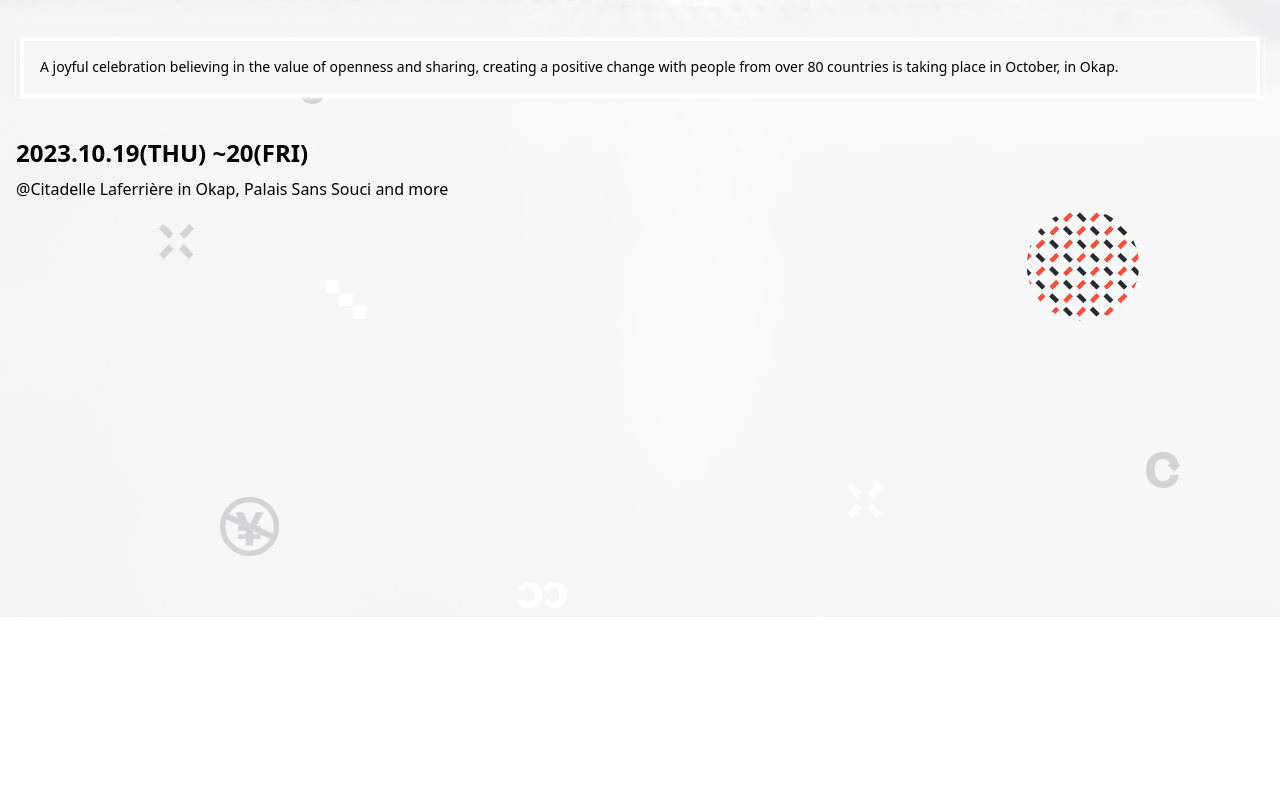
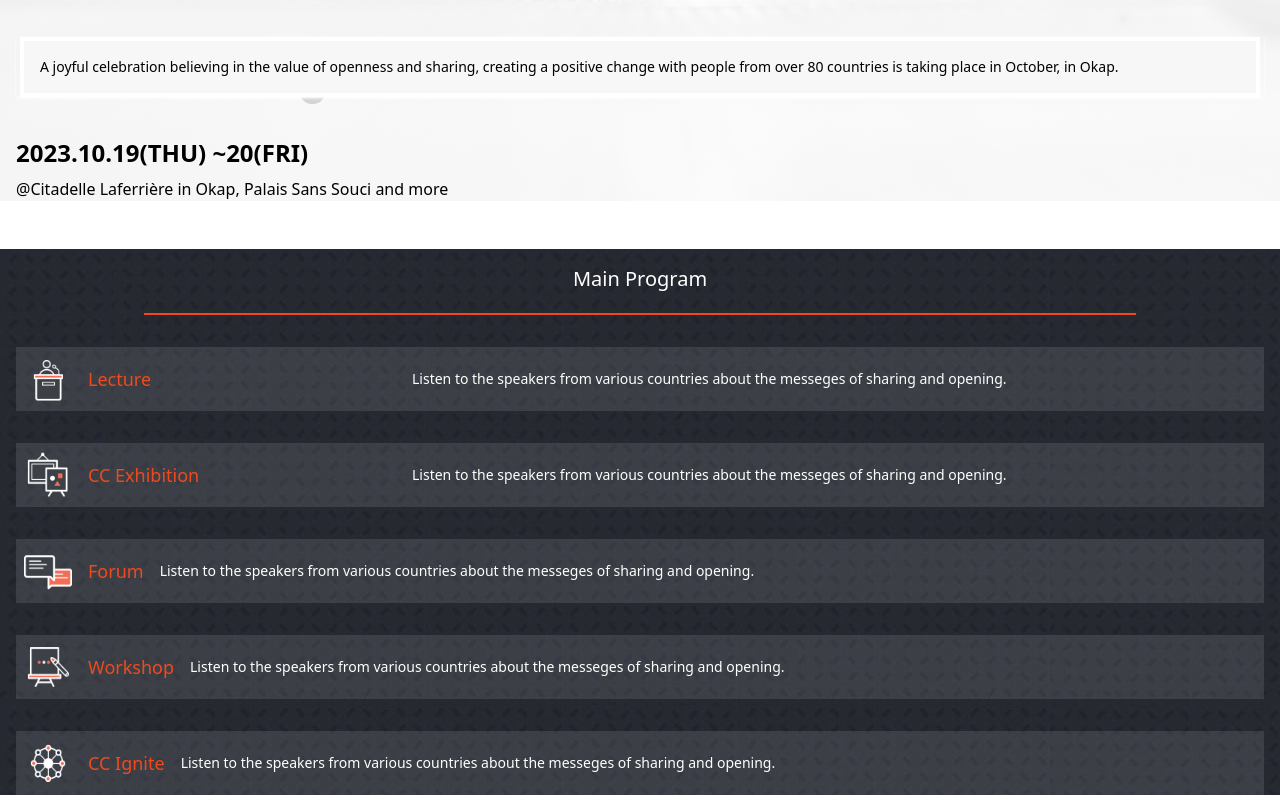
Before and after one commit to didierganthier/event-website, a website: page index.html in a window 1280 px wide. Shown: the part 183-990 px from the top of the page. Before the commit the page ends 800 px from the top, so only its background shows below. Drawn offline with Linux system fonts and the light colour scheme.

Commit message:
Add images to design

```diff
--- a/index.html
+++ b/index.html
@@ -10,7 +10,7 @@
 </head>
 <body>
     <!--Double Navbar-->
-    <header class="h-screen bg-[url('/images/header.png')] overflow-clip">
+    <header class="bg-[url('/images/header.png')] overflow-clip">
         <nav class="bg-[#3E3E3E] w-full md:flex justify-end text-white space-x-6 pr-36 py-2 hidden">
           <i class="fa fa-facebook pt-1 cursor-pointer scale-100 hover:scale-105"></i>
           <i class="fa fa-twitter pt-1 cursor-pointer scale-100 hover:scale-105"></i>
@@ -35,6 +35,50 @@
         <p class="px-4 pt-10 text-2xl font-extrabold">2023.10.19(THU) ~20(FRI)</p>
         <p class="px-4 pt-2">@Citadelle Laferrière in Okap, Palais Sans Souci and more</p>
     </header>
+    <section class="bg-[url('/images/pattern.jpeg')]">
+      <p class="flex justify-center pt-4 text-white text-xl mt-12">Main Program</p>
+      <hr class="border-[#F04A1C] border mx-36 my-5"/>
+      <div class="flex items-center mx-4 mt-8 mb-3 py-2 px-2 bg-white bg-opacity-10 gap-4">
+        <img class="w-12 h-12" src="/images/lecture.png" alt="lecture">
+        <p class="text-[#F04A1C] pr-5 text-lg w-1/4">Lecture</p>
+        <p class="text-white text-sm w-2/4">Listen to the speakers from various
+          countries about the messeges of
+          sharing and opening.
+        </p>
+      </div>
+      <div class="flex items-center mx-4 mt-8 mb-3 py-2 px-2 bg-white bg-opacity-10 gap-4">
+        <img class="w-12 h-12" src="/images/exhibition.png" alt="lecture">
+        <p class="text-[#F04A1C] pr-5 text-lg w-1/4">CC Exhibition</p>
+        <p class="text-white text-sm w-2/4">Listen to the speakers from various
+          countries about the messeges of
+          sharing and opening.
+        </p>
+      </div>
+      <div class="flex items-center mx-4 mt-8 mb-3 py-2 px-2 bg-white bg-opacity-10">
+        <img class="w-12 h-12" src="/images/forum.png" alt="lecture">
+        <p class="text-[#F04A1C] px-4 text-lg">Forum</p>
+        <p class="text-white text-sm">Listen to the speakers from various
+          countries about the messeges of
+          sharing and opening.
+        </p>
+      </div>
+      <div class="flex items-center mx-4 mt-8 mb-3 py-2 px-2 bg-white bg-opacity-10">
+        <img class="w-12 h-12" src="/images/workshop.png" alt="lecture">
+        <p class="text-[#F04A1C] px-4 text-lg">Workshop</p>
+        <p class="text-white text-sm">Listen to the speakers from various
+          countries about the messeges of
+          sharing and opening.
+        </p>
+      </div>
+      <div class="flex items-center mx-4 mt-8 mb-3 py-2 px-2 bg-white bg-opacity-10">
+        <img class="w-12 h-12" src="/images/ignite.png" alt="lecture">
+        <p class="text-[#F04A1C] px-4 text-lg">CC Ignite</p>
+        <p class="text-white text-sm">Listen to the speakers from various
+          countries about the messeges of
+          sharing and opening.
+        </p>
+      </div>
+    </section>
 </body>
 <script src="index.js"></script>
 </html>
```
Also changed, not shown: dist/output.css, images/exhibition.png (added), images/forum.png (added), images/ignite.png (added), images/lecture.png (added), images/pattern.jpeg (added), images/workshop.png (added).
